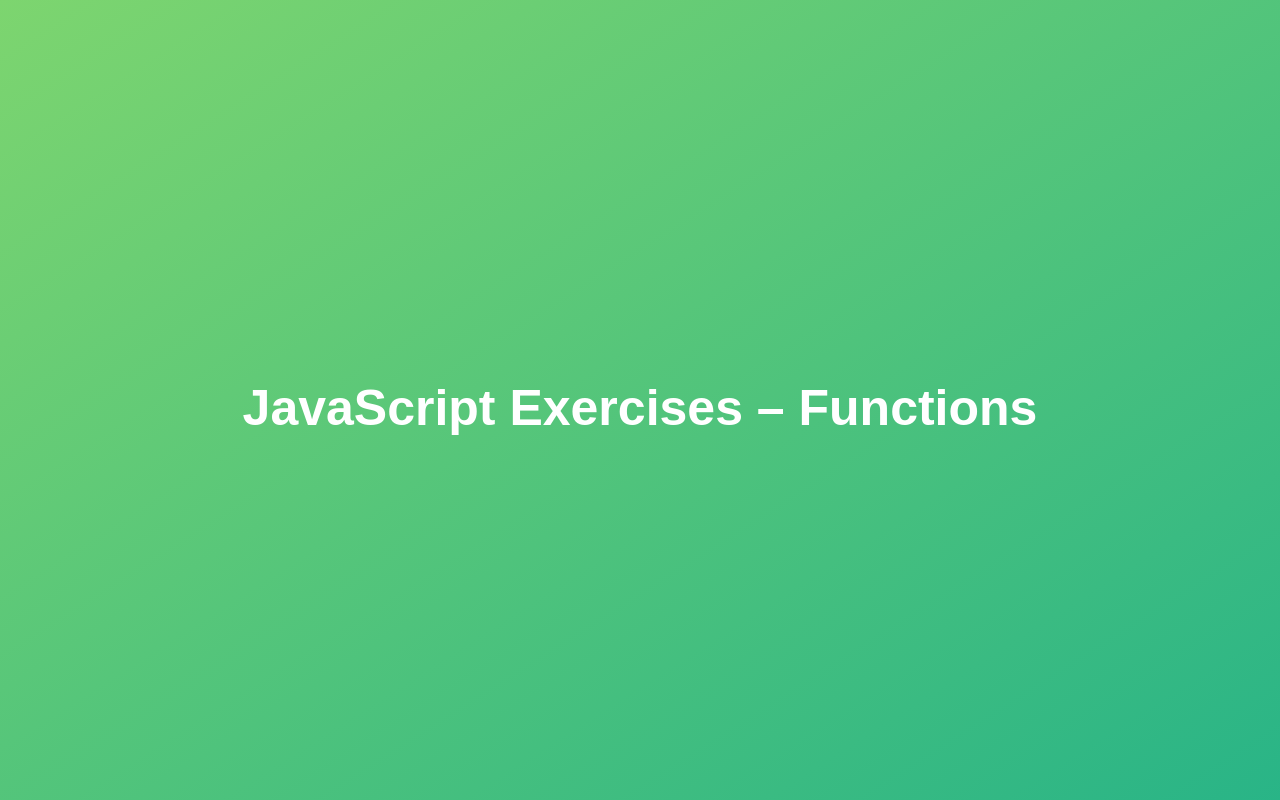
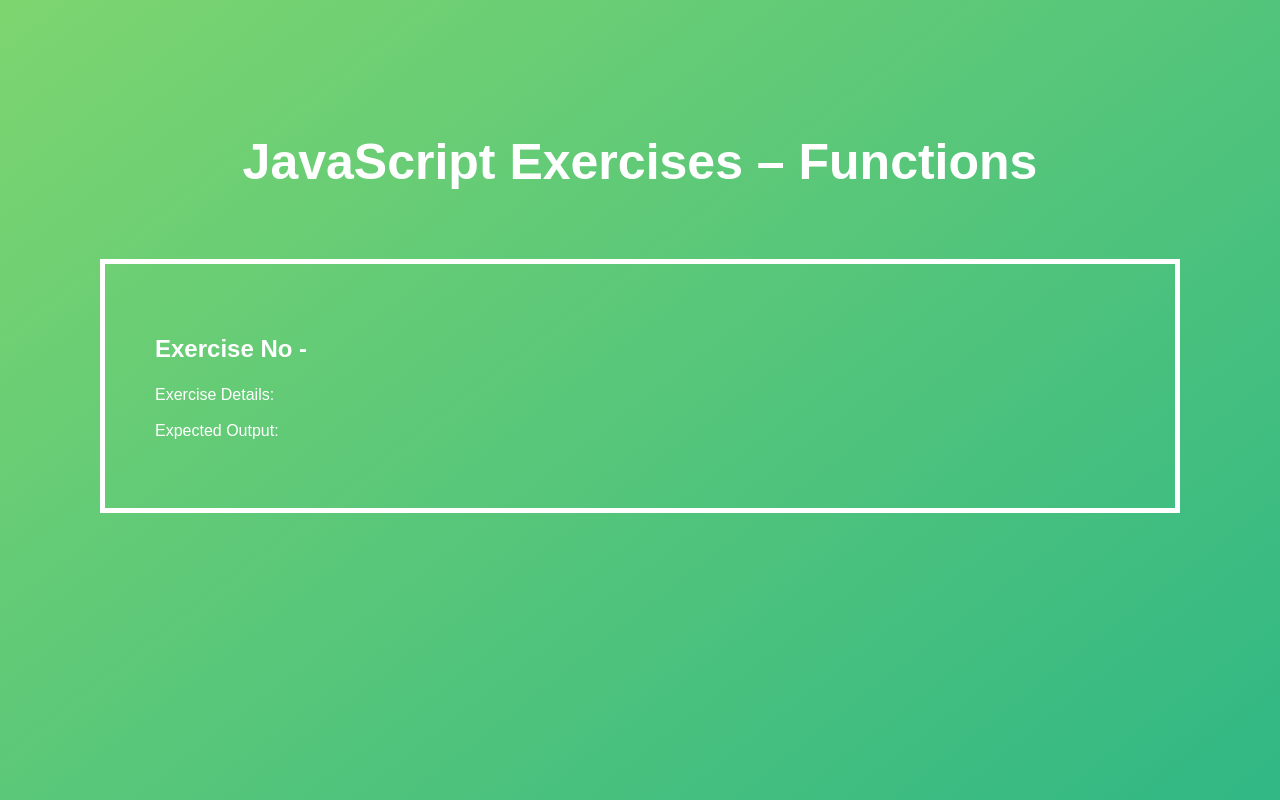
Before and after one commit to eph23/js-exercises--functions, a plain HTML site: page starter/index.html in a window 1280 px wide. Shown: the top 800 px of the page. Drawn offline with Linux system fonts and the light colour scheme.

Commit message:
JS EXERCISES W3S - Initialized with starter files

```diff
--- a/starter/index.html
+++ b/starter/index.html
@@ -8,23 +8,49 @@
     <style>
       body {
         height: 100vh;
-        display: flex;
-        align-items: center;
         background: linear-gradient(to top left, #28b487, #7dd56f);
+        margin: 100px;
+        line-height: 1.3;
+        font-family: sans-serif;
       }
       h1 {
-        font-family: sans-serif;
         font-size: 50px;
-        line-height: 1.3;
-        width: 100%;
         padding: 30px;
         text-align: center;
         color: white;
+        display: block;
       }
+
+      h2 {
+        color: #fff;
+      }
+
+      p {
+        color: #fff;
+        font-size: 16px;;
+      }
+
+      .exercise-container {
+        padding: 50px;
+        border: 5px solid #fff;
+      }
+
+
     </style>
   </head>
   <body>
-    <h1>JavaScript Exercises – Functions</h1>
-    <script src="script.js"></script>
+    <div class="heading-container">
+      <h1>JavaScript Exercises – Functions</h1>
+    </div>
+    <div class="exercise-container">
+      <div>
+        <h2>Exercise No - </h2>
+      </div>
+      <div>
+        <p>Exercise Details: </p>
+        <p>Expected Output: </p>
+      </div>
+      <script src="script.js"></script>
+    </div>
   </body>
 </html>
```
